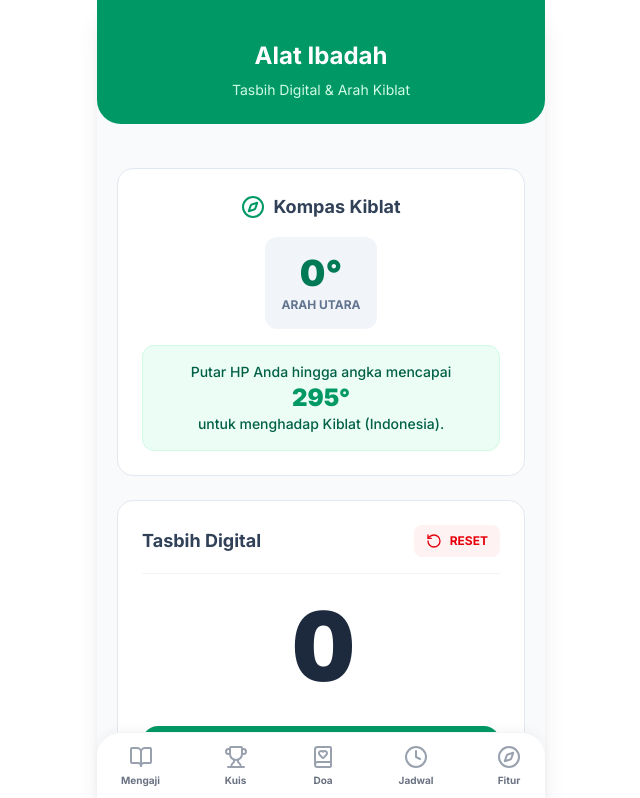
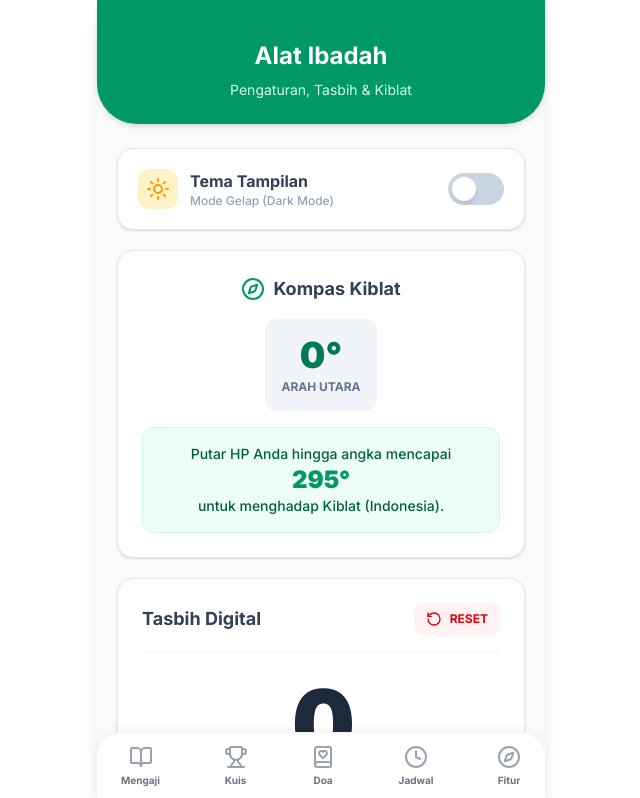
Before and after one commit to untungsetiawan476/hafiz-quran-app, a Next.js app: page /fitur in a window 1280 px wide. Shown: the top 798 px of the page, without its empty margins (319-959 px from the left). Built offline with nearby package versions, Linux system fonts and the light colour scheme.

Commit message:
Update page.tsx

```diff
--- a/app/fitur/page.tsx
+++ b/app/fitur/page.tsx
@@ -1,26 +1,32 @@
 "use client";
 
 import { useState, useEffect } from "react";
-import { Compass, RotateCcw, Hand } from "lucide-react";
+import { Compass, RotateCcw, Hand, Moon, Sun } from "lucide-react";
 
 export default function FiturTambahanPage() {
   const [count, setCount] = useState(0);
   const [heading, setHeading] = useState(0);
 
-  const handleTaliKlik = () => {
-    if (typeof navigator !== "undefined" && navigator.vibrate) {
-      navigator.vibrate(50);
-    }
-    setCount(count + 1);
-  };
+  // --- STATE UNTUK DARK MODE ---
+  const [isDark, setIsDark] = useState(false);
 
   useEffect(() => {
+    // PERBAIKAN 1: Gunakan setTimeout agar tidak memicu "cascading renders"
+    setTimeout(() => {
+      if (document.documentElement.classList.contains('dark')) {
+        setIsDark(true);
+      }
+    }, 0);
+
+    // --- LOGIKA KOMPAS ---
     // eslint-disable-next-line @typescript-eslint/no-explicit-any
     const handleOrientation = (e: any) => {
       try {
         const north = e.webkitCompassHeading || (360 - (e.alpha || 0));
         setHeading(Math.floor(north));
-      } catch (err) { }
+      } catch {
+        // PERBAIKAN 2: Kata 'err' dihapus (menjadi catch kosong) karena memang tidak kita pakai
+      }
     };
 
     if (typeof window !== "undefined") {
@@ -33,56 +39,97 @@ export default function FiturTambahanPage() {
     };
   }, []);
 
+  // --- FUNGSI KLIK SAKELAR DARK MODE ---
+  const toggleTheme = () => {
+    if (isDark) {
+      document.documentElement.classList.remove('dark');
+      localStorage.setItem('theme', 'light');
+      setIsDark(false);
+    } else {
+      document.documentElement.classList.add('dark');
+      localStorage.setItem('theme', 'dark');
+      setIsDark(true);
+    }
+  };
+
+  const handleTaliKlik = () => {
+    if (typeof navigator !== "undefined" && navigator.vibrate) {
+      navigator.vibrate(50);
+    }
+    setCount(count + 1);
+  };
+
   return (
-    <div className="min-h-screen bg-slate-50 pb-24">
-      {/* Header Minimalis */}
-      <div className="bg-emerald-600 p-6 pt-10 rounded-b-3xl mb-6 text-center">
+    <div className="min-h-screen bg-slate-50 dark:bg-slate-900 pb-24 transition-colors duration-300">
+
+      {/* Header */}
+      <div className="bg-emerald-600 dark:bg-emerald-800 p-6 pt-10 rounded-b-[40px] mb-6 text-center shadow-md transition-colors duration-300">
         <h1 className="text-2xl font-bold text-white mb-2">Alat Ibadah</h1>
-        <p className="text-emerald-100 text-sm">Tasbih Digital & Arah Kiblat</p>
+        <p className="text-emerald-100 text-sm">Pengaturan, Tasbih & Kiblat</p>
       </div>
 
-      <div className="p-5 flex flex-col gap-6">
+      <div className="px-5 flex flex-col gap-5">
 
-        {/* --- KIBLAT DATAR (TIDAK ADA ABSOLUTE POSITION) --- */}
-        <div className="bg-white p-6 rounded-2xl border border-slate-200 text-center">
-          <div className="flex items-center justify-center gap-2 mb-4">
-            <Compass className="w-6 h-6 text-emerald-600" />
-            <h2 className="font-bold text-slate-700 text-lg">Kompas Kiblat</h2>
+        {/* --- PENGATURAN TEMA (DARK MODE TOGGLE) --- */}
+        <div className="bg-white dark:bg-slate-800 p-5 rounded-2xl border border-slate-200 dark:border-slate-700 flex justify-between items-center shadow-sm transition-colors duration-300">
+          <div className="flex items-center gap-3">
+            <div className={`p-2 rounded-xl ${isDark ? 'bg-indigo-500/20 text-indigo-400' : 'bg-amber-100 text-amber-500'}`}>
+               {isDark ? <Moon className="w-6 h-6" /> : <Sun className="w-6 h-6" />}
+            </div>
+            <div>
+              <h2 className="font-bold text-slate-700 dark:text-slate-100 text-base">Tema Tampilan</h2>
+              <p className="text-xs text-slate-400 dark:text-slate-400 font-medium">Mode Gelap (Dark Mode)</p>
+            </div>
           </div>
 
-          <div className="bg-slate-100 p-4 rounded-xl inline-block mb-4">
-            <div className="text-4xl font-black text-emerald-700">{heading}°</div>
-            <div className="text-xs font-bold text-slate-500 mt-1 uppercase">Arah Utara</div>
+          <button
+            onClick={toggleTheme}
+            className={`w-14 h-8 flex items-center rounded-full p-1 transition-colors duration-300 focus:outline-none ${isDark ? 'bg-emerald-500' : 'bg-slate-300'}`}
+          >
+            <div className={`bg-white w-6 h-6 rounded-full shadow-md transform transition-transform duration-300 ${isDark ? 'translate-x-6' : 'translate-x-0'}`}></div>
+          </button>
+        </div>
+
+        {/* --- KIBLAT DATAR --- */}
+        <div className="bg-white dark:bg-slate-800 p-6 rounded-2xl border border-slate-200 dark:border-slate-700 text-center shadow-sm transition-colors duration-300">
+          <div className="flex items-center justify-center gap-2 mb-4">
+            <Compass className="w-6 h-6 text-emerald-600 dark:text-emerald-400" />
+            <h2 className="font-bold text-slate-700 dark:text-slate-100 text-lg">Kompas Kiblat</h2>
           </div>
 
-          <div className="bg-emerald-50 border border-emerald-100 p-4 rounded-xl">
-            <p className="text-sm font-medium text-emerald-800">
+          <div className="bg-slate-100 dark:bg-slate-700/50 p-4 rounded-xl inline-block mb-4 transition-colors">
+            <div className="text-4xl font-black text-emerald-700 dark:text-emerald-400">{heading}°</div>
+            <div className="text-xs font-bold text-slate-500 dark:text-slate-400 mt-1 uppercase">Arah Utara</div>
+          </div>
+
+          <div className="bg-emerald-50 dark:bg-emerald-900/30 border border-emerald-100 dark:border-emerald-800/50 p-4 rounded-xl transition-colors">
+            <p className="text-sm font-medium text-emerald-800 dark:text-emerald-200">
               Putar HP Anda hingga angka mencapai <br/>
-              <span className="text-2xl font-black text-emerald-600">295°</span> <br/>
+              <span className="text-2xl font-black text-emerald-600 dark:text-emerald-400">295°</span> <br/>
               untuk menghadap Kiblat (Indonesia).
             </p>
           </div>
         </div>
 
-        {/* --- TASBIH DATAR (KOTAK SOLID, TIDAK ADA SHADOW MELAYANG) --- */}
-        <div className="bg-white p-6 rounded-2xl border border-slate-200 text-center">
-          <div className="flex justify-between items-center mb-6 border-b border-slate-100 pb-4">
-             <h2 className="font-bold text-slate-700 text-lg">Tasbih Digital</h2>
-             <div onClick={() => setCount(0)} className="flex items-center gap-2 bg-red-50 text-red-600 px-3 py-2 rounded-lg cursor-pointer">
+        {/* --- TASBIH DATAR --- */}
+        <div className="bg-white dark:bg-slate-800 p-6 rounded-2xl border border-slate-200 dark:border-slate-700 text-center shadow-sm transition-colors duration-300">
+          <div className="flex justify-between items-center mb-6 border-b border-slate-100 dark:border-slate-700 pb-4">
+             <h2 className="font-bold text-slate-700 dark:text-slate-100 text-lg">Tasbih Digital</h2>
+             <div onClick={() => setCount(0)} className="flex items-center gap-2 bg-red-50 dark:bg-red-500/10 text-red-600 dark:text-red-400 px-3 py-2 rounded-lg cursor-pointer transition-colors">
                 <RotateCcw className="w-4 h-4" />
                 <span className="text-xs font-bold uppercase">Reset</span>
              </div>
           </div>
 
-          <div className="text-8xl font-black text-slate-800 mb-8 tabular-nums tracking-tighter">
+          <div className="text-8xl font-black text-slate-800 dark:text-white mb-8 tabular-nums tracking-tighter">
               {count}
           </div>
 
           <div
             onClick={handleTaliKlik}
-            className="w-full bg-emerald-600 hover:bg-emerald-700 text-white py-12 rounded-2xl flex flex-col items-center justify-center gap-3 cursor-pointer active:bg-emerald-800"
+            className="w-full bg-emerald-600 dark:bg-emerald-500 hover:bg-emerald-700 dark:hover:bg-emerald-600 text-white py-12 rounded-2xl flex flex-col items-center justify-center gap-3 cursor-pointer active:scale-[0.98] transition-all shadow-md"
           >
-            <Hand className="w-12 h-12 opacity-80" />
+            <Hand className="w-12 h-12 opacity-90" />
             <span className="text-xl font-bold uppercase tracking-widest">Sentuh / Tap</span>
           </div>
         </div>
```
